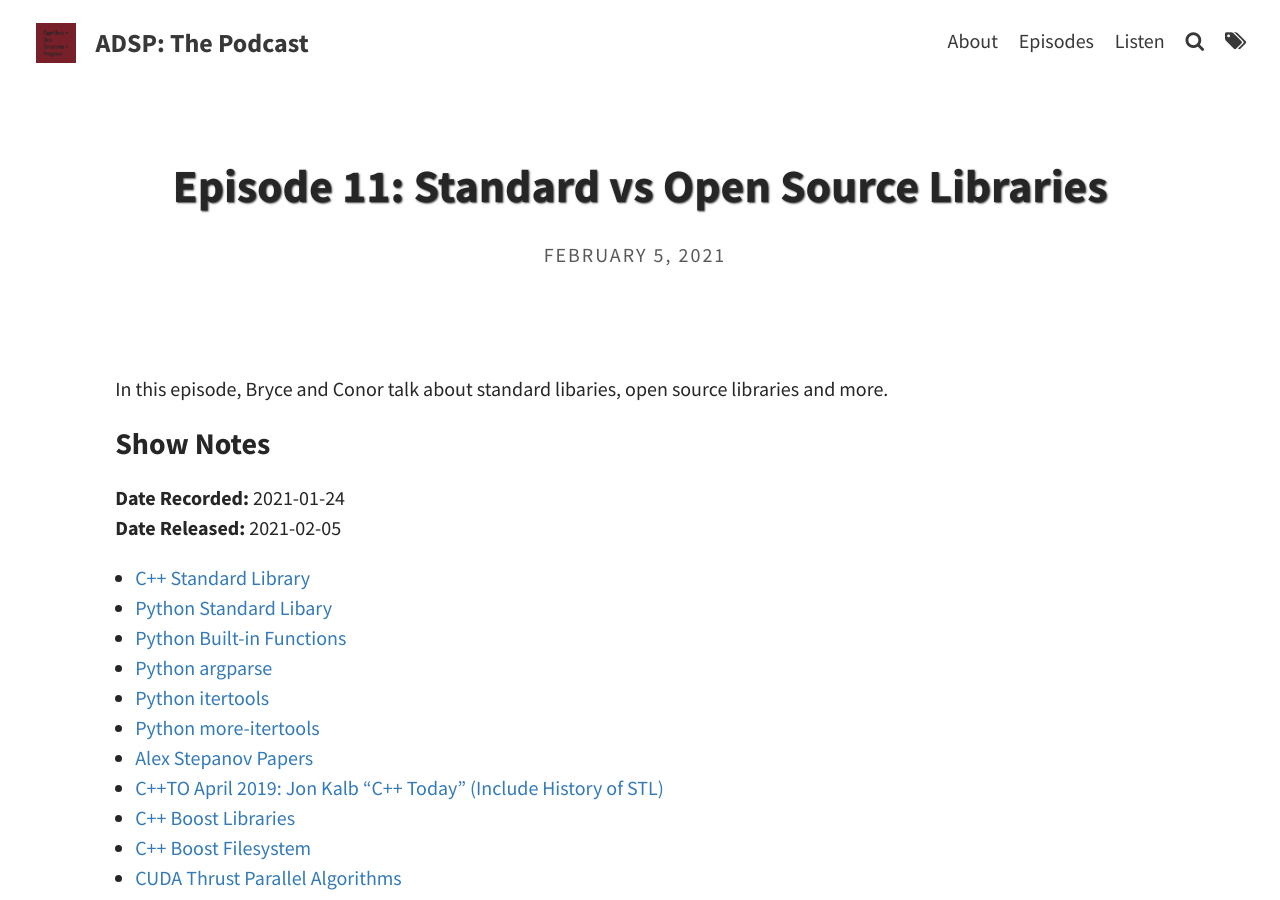
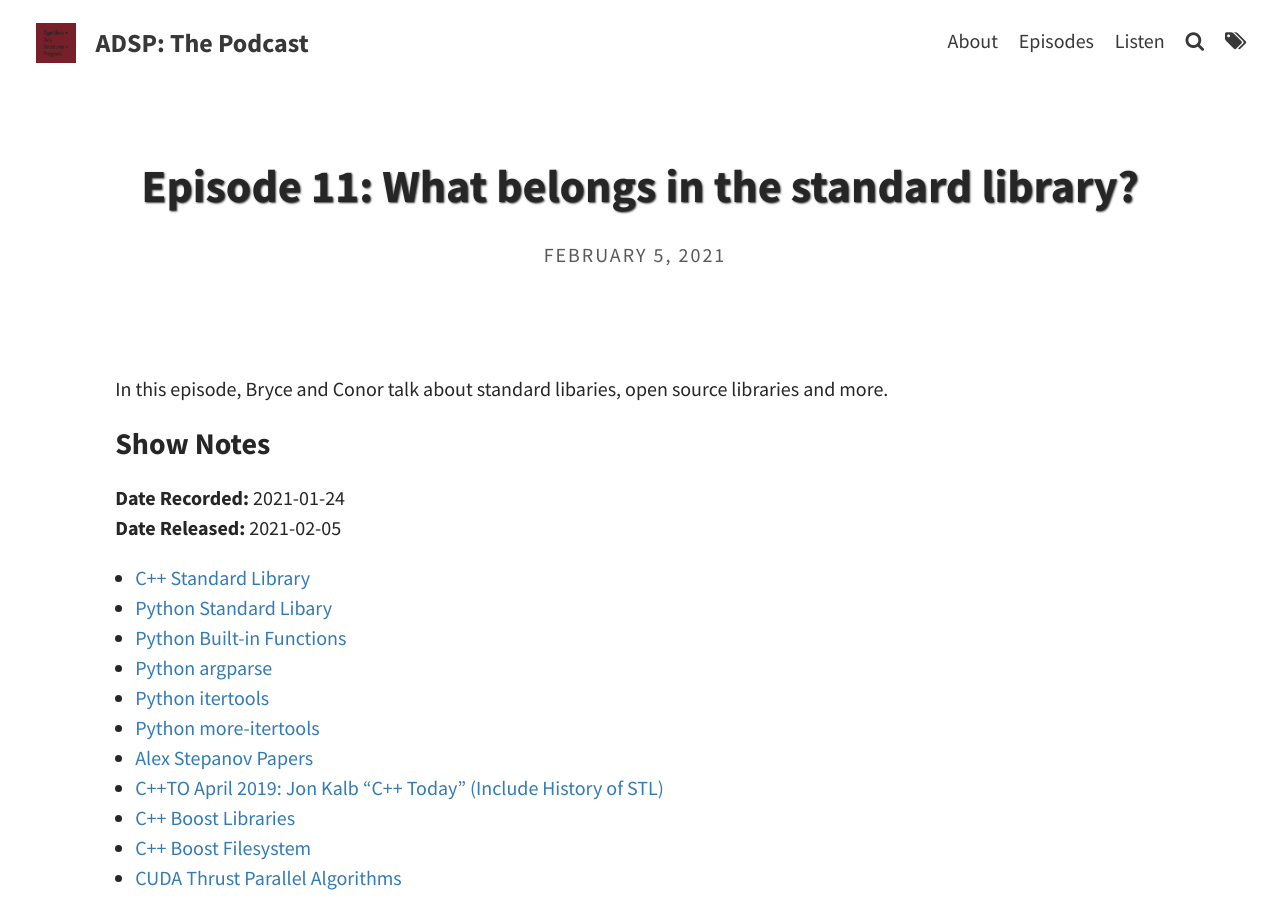
Before and after one commit to codereport/adsp2, a Jekyll site: the page built from _posts/2021-02-05-Episode-11.md, in a window 1280 px wide and 900 px high. Built offline with Jekyll 4.4.1, drawn with Linux system fonts in a browser that asks for light colours.

Commit message:
Change Ep 11 Title

```diff
--- a/_posts/2021-02-05-Episode-11.md
+++ b/_posts/2021-02-05-Episode-11.md
@@ -1,6 +1,6 @@
 ---
 layout: post
-title: "Episode 11: Standard vs Open Source Libraries"
+title: "Episode 11: What belongs in the standard library?"
 tags: [Standard Libraries, C++, Python, Libraries]
 excerpt_separator: <!--more-->
 ---
```
